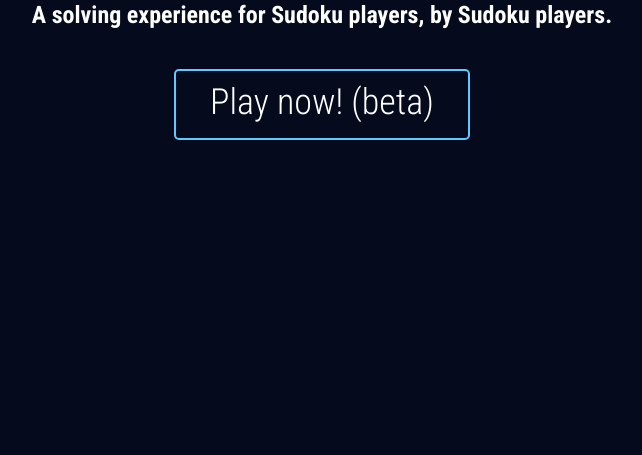
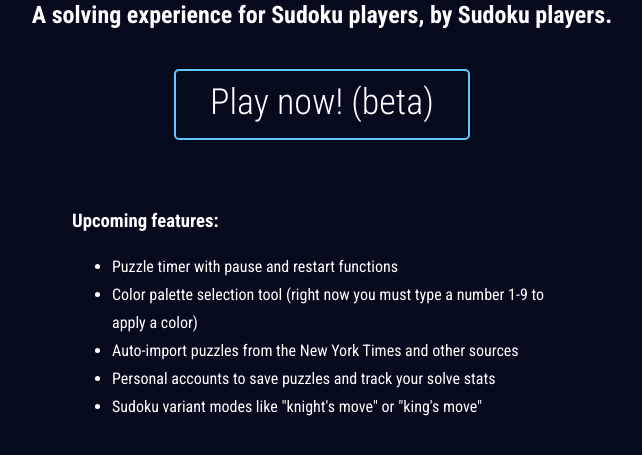
Before and after one commit to geoffmackey2/sudo-koo, a Django app: page / in a window 1280 px wide. Shown: the part 178-633 px from the top of the page, without its empty margins (318-960 px from the left). Run offline with Django 5.2, Linux system fonts and the light colour scheme.

Commit message:
style edits and upcoming features

```diff
--- a/home/static/css/home_styles.css
+++ b/home/static/css/home_styles.css
@@ -17,3 +17,11 @@ div.sign-buttons {
     align-items: center;
     gap: 20px;
 }
+
+section.news {
+    padding-top: 48px;
+    text-align: left;
+    width: 500px;
+    line-height: 28px;
+    margin: 0 auto;
+}
--- a/home/templates/home.html
+++ b/home/templates/home.html
@@ -9,4 +9,14 @@
 <img src="{% static 'img/site-logo.svg' %}" alt="Site Logo">
 <h1>Create and play Sudoku puzzles.</h1><h2>A solving experience for Sudoku players, by Sudoku players.</h2>
 <a href="play/" class="button secondary">Play now! (beta)</a>
+<section class="news">
+    <h3>Upcoming features:</h3>
+    <ul>
+        <li>Puzzle timer with pause and restart functions</li>
+        <li>Color palette selection tool (right now you must type a number 1-9 to apply a color)</li>
+        <li>Auto-import puzzles from the New York Times and other sources</li>
+        <li>Personal accounts to save puzzles and track your solve stats</li>
+        <li>Sudoku variant modes like "knight's move" or "king's move"</li>
+    </ul>
+</section>
 {% endblock content %}
```
